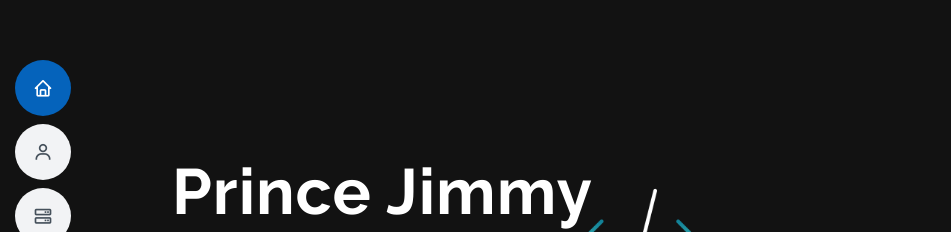
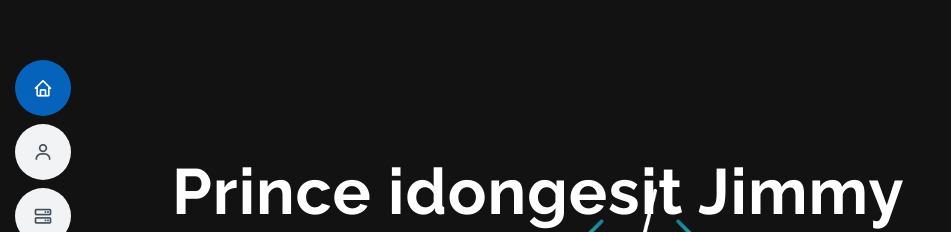
Before and after one commit to Braintech22/Jimmyfolio, a plain HTML site: page index.html in a window 1280 px wide. Shown: the part 148-380 px from the top of the page, without its empty margins (0-951 px from the left). Drawn offline with nearby package versions, Linux system fonts and the light colour scheme; files whose address does not match are found by name.

Commit message:
Update index.html

```diff
--- a/index.html
+++ b/index.html
@@ -54,7 +54,7 @@
     <!-- ======= home Section ======= -->
     <section id="home" class="d-flex flex-column justify-content-center">
         <div class="container" data-aos="zoom-out" data-aos-delay="100">
-            <h1>Prince Jimmy</h1>
+            <h1>Prince idongesit Jimmy</h1>
             <p>I'm a <span class="typed" data-typed-items="Mechanical Design Engineer, Software Developer, Project Manager "></span></p>
             <div class="social-links">
                 <a href="https://www.linkedin.com/in/princejimmy/" class="linkedin"><i class="bx bxl-linkedin"></i></a>
```
